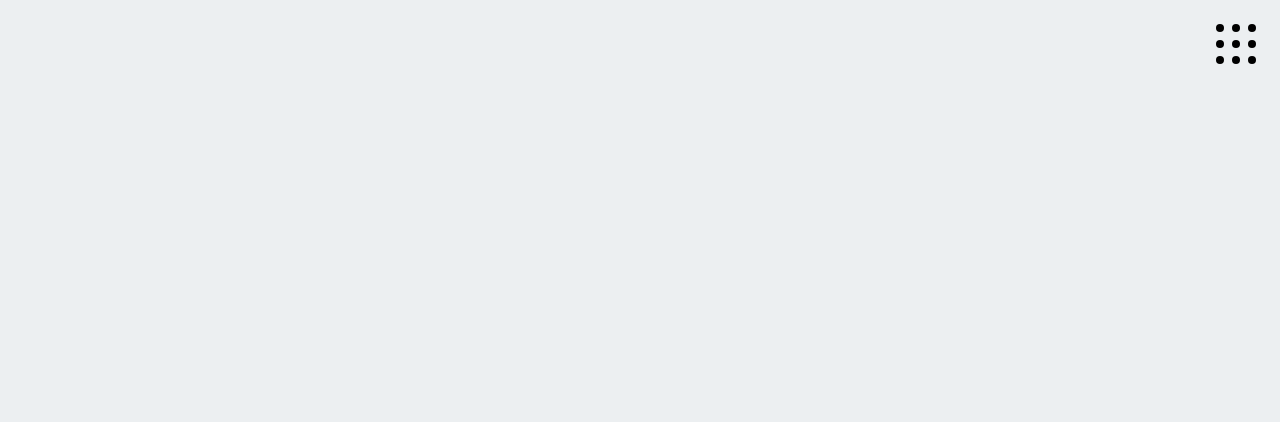
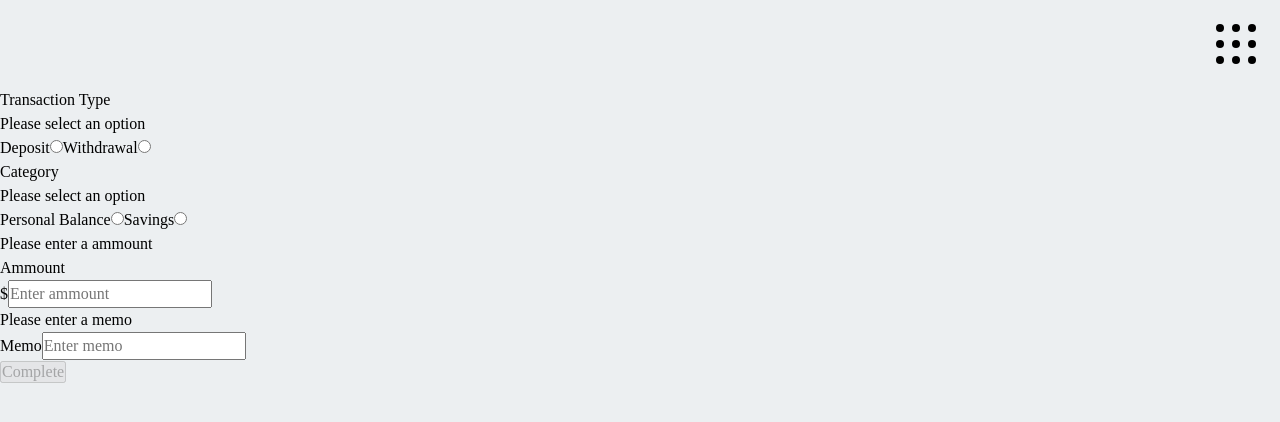
Before and after one commit to Steezy1416/BudgetCraft, a React (Create React App) app: page /transaction in a window 1280 px wide. Shown: the top 422 px of the page. Built offline with nearby package versions, Linux system fonts and the light colour scheme.

Commit message:
created the transaction page file, created the form and reducer to control its state and handled most of the logic to handle the errors but still need to do more testing

```diff
--- a/src/App.js
+++ b/src/App.js
@@ -2,6 +2,7 @@ import { Route, RouterProvider, createBrowserRouter, createRoutesFromElements }
 import Root from './components/Root';
 import "./style.css"
 import HomePage from './pages/HomePage';
+import TransactionPage from './pages/TransactionPage';
 
 
 const router = createBrowserRouter(
@@ -10,7 +11,7 @@ const router = createBrowserRouter(
       <Route index element={<HomePage/>}/>
       <Route path='history'/>
       <Route path='expenses'/>
-      <Route path='transaction'/>
+      <Route path='transaction' element={<TransactionPage/>}/>
     </Route>
   )
 )
--- /dev/null
+++ b/src/pages/TransactionPage.js
@@ -0,0 +1,125 @@
+import { useReducer } from "react";
+import { initialForm, formReducer } from "../reducers/transactionPageReducer";
+
+const TransactionPage = () => {
+  const [form, dispatch] = useReducer(formReducer, initialForm);
+
+  const hanleTransactionTypeChange = (e) => {
+    dispatch({
+      type: "selectTransactionType",
+      value: e.target.value,
+    });
+  };
+
+  const handleCategoryChange = (e) => {
+    dispatch({
+      type: "selectCategoryType",
+      value: e.target.value,
+    });
+  };
+
+  const handleAmmountChange = (e) => {
+    dispatch({
+      type: "ammountChange",
+      value: e.target.value,
+    });
+  };
+
+  const handleMemoChange = (e) => {
+    dispatch({
+      type: "memoChange",
+      value: e.target.value,
+    });
+  };
+
+  const handleSubmit = (e) => {
+    e.preventDefault();
+    e.target.reset();
+  };
+
+  return (
+    <form onSubmit={handleSubmit}>
+      <div onChange={hanleTransactionTypeChange}>
+        <p>Transaction Type</p>
+        {form.transactionType.errorMessage && (
+          <p>{form.transactionType.errorMessage}</p>
+        )}
+        <label>
+          Deposit
+          <input
+            type="radio"
+            name="transactionType"
+            required
+            value={"deposit"}
+          />
+        </label>
+        <label>
+          Withdrawal
+          <input type="radio" name="transactionType" value={"withrawal"} />
+        </label>
+      </div>
+
+      <div onChange={handleCategoryChange}>
+        <p>Category</p>
+        {form.categoryType.errorMessage && (
+          <p>{form.categoryType.errorMessage}</p>
+        )}
+        <label>
+          Personal Balance
+          <input
+            type="radio"
+            name="category"
+            required
+            value={"personalBalance"}
+          />
+        </label>
+        <label>
+          Savings
+          <input type="radio" name="category" value={"savings"} />
+        </label>
+      </div>
+
+      <div>
+        {form.ammount.errorMessage && <p>{form.ammount.errorMessage}</p>}
+        <label>
+          Ammount
+          <br />
+          $
+          <input
+            required
+            name="ammount"
+            type="number"
+            value={parseFloat(form.ammount.value) || ""}
+            step="any"
+            min="0"
+            max="10000000.00"
+            inputMode="numeric"
+            placeholder="Enter ammount"
+            onChange={handleAmmountChange}
+          />
+        </label>
+        {form.memo.errorMessage && <p>{form.memo.errorMessage}</p>}
+        <label>
+          Memo
+          <input
+            name="memo"
+            required
+            minLength="1"
+            maxLength="100"
+            placeholder="Enter memo"
+            onChange={handleMemoChange}
+          />
+        </label>
+        {form.memo.charactersLeft && <p>{form.memo.charactersLeft}</p>}
+      </div>
+
+      <input
+        disabled={form.errors.length === 0 ? false : true}
+        type="submit"
+        value={"Complete"}
+      />
+    </form>
+  );
+};
+
+export default TransactionPage;
--- /dev/null
+++ b/src/reducers/transactionPageReducer.js
@@ -0,0 +1,120 @@
+export const initialForm = {
+  transactionType: {
+    value: "",
+    errorMessage: "Please select an option",
+  },
+  categoryType: {
+    value: "",
+    errorMessage: "Please select an option",
+  },
+  ammount: {
+    value: "",
+    errorMessage: "Please enter a ammount",
+  },
+  memo: {
+    value: "",
+    errorMessage: "Please enter a memo",
+    charactersLeft: "",
+  },
+  errors: [
+    "transactionTypeError",
+    "categoryTypeError",
+    "ammountError",
+    "memoError",
+  ],
+};
+
+export const formReducer = (state, action) => {
+  switch (action.type) {
+    case "selectTransactionType": {
+      return {
+        ...state,
+        transactionType: {
+          value: action.value,
+          errorMessage: "",
+        },
+        errors: state.errors.filter(
+          (error) => error !== "transactionTypeError"
+        ),
+      };
+    }
+    case "selectCategoryType": {
+      return {
+        ...state,
+        categoryType: {
+          value: action.value,
+          errorMessage: "",
+        },
+        errors: state.errors.filter((error) => error !== "categoryTypeError"),
+      };
+    }
+    case "ammountChange": {
+      const ammount = parseFloat(action.value);
+      console.log(ammount);
+      if (ammount > 10000000.0) {
+        return {
+          ...state,
+          ammount: {
+            value: state.ammount.value.toString(),
+            errorMessage: "Ammount must be less than 100000.00",
+          },
+          errors: [...state.errors, "ammountError"],
+        };
+      } else if (!ammount) {
+        return {
+          ...state,
+          ammount: {
+            value: "",
+            errorMessage: "Please enter an ammount",
+          },
+          errors: [...state.errors, "ammountError"],
+        };
+      } else if (ammount <= 0) {
+        return {
+          ...state,
+          ammount: {
+            value: state.ammount.value.toString(),
+            errorMessage: "Ammount must be greater than 0",
+          },
+          errors: [...state.errors, "ammountError"],
+        };
+      } else {
+        return {
+          ...state,
+          ammount: {
+            value: ammount.toString(),
+            errorMessage: "",
+          },
+          errors: state.errors.filter((error) => error !== "ammountError"),
+        };
+      }
+    }
+    case "memoChange": {
+      const memo = action.value;
+      const memoLenght = memo.length;
+      if (memoLenght === 0) {
+        return {
+          ...state,
+          memo: {
+            value: "",
+            errorMessage: "Please enter a memo",
+            charactersLeft: `You have ${100 - memoLenght} characters left`,
+          },
+          errors: [...state.errors, "memoError"],
+        };
+      } else {
+        return {
+          ...state,
+          memo: {
+            value: memo,
+            errorMessage: "",
+            charactersLeft: `You have ${100 - memoLenght} characters left`,
+          },
+          errors: state.errors.filter((error) => error !== "memoError"),
+        };
+      }
+    }
+    default: {
+    }
+  }
+};
```
